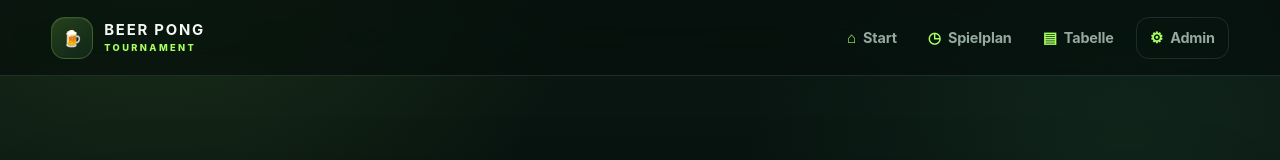
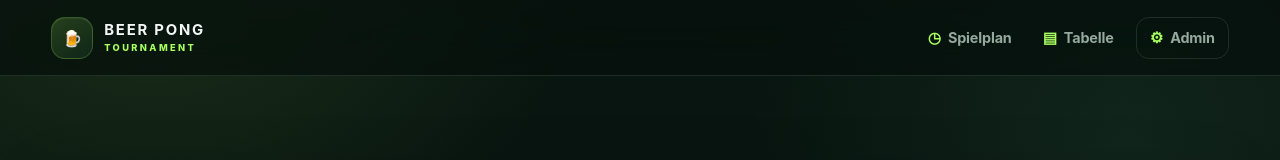
Before and after one commit to joshuakrump/beer-pong-turnier, a Next.js app: page / in a window 1280 px wide. Shown: the top 160 px of the page. Built offline with nearby package versions, Linux system fonts and the light colour scheme; no server answers; the database is empty.

Commit message:
Finish mobile navigation polish

```diff
--- a/app/theme.css
+++ b/app/theme.css
@@ -1,3 +1,4 @@
+.nav-links .mobile-home-link{display:none}
 .table-card-heading{display:flex;align-items:center;justify-content:space-between;gap:18px;padding:17px 20px 14px;border-bottom:1px solid var(--line)}
 .table-card-heading h2{padding:0;border:0;margin:3px 0 0;font-size:1.2rem}
 .table-summary{color:var(--muted);font-size:.75rem;font-weight:800;white-space:nowrap}
@@ -22,6 +23,7 @@ select option{background:#0b1813;color:var(--text)}
 button:focus-visible,a:focus-visible,input:focus-visible,select:focus-visible{outline:2px solid rgba(168,255,96,.65);outline-offset:2px}
 
 @media(max-width:760px){
+  .nav-links .mobile-home-link{display:grid}
   .table-card-heading{padding:14px 15px 12px}
   .table-summary{font-size:.69rem}
   .ko-heading{margin-top:2px}
```
